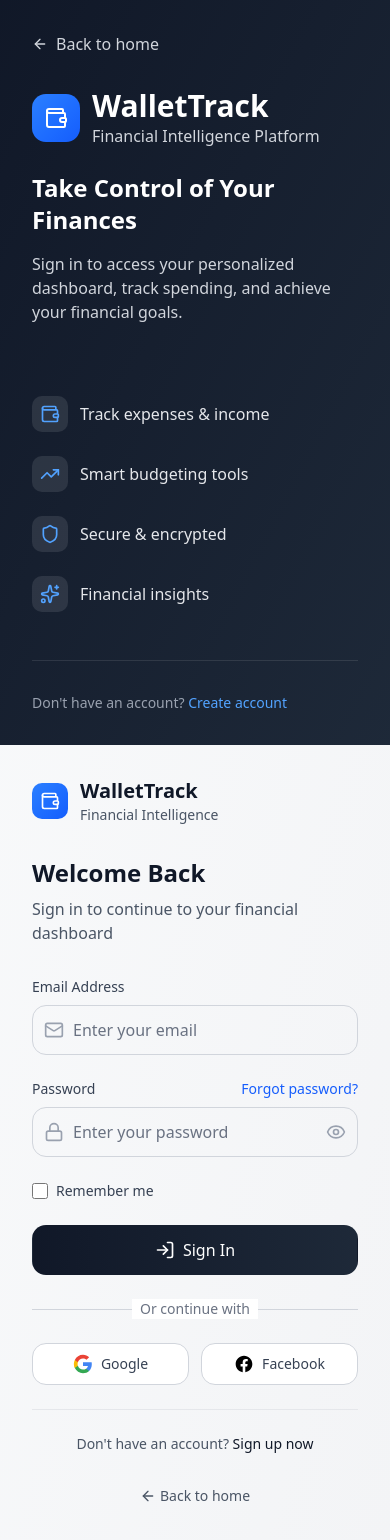
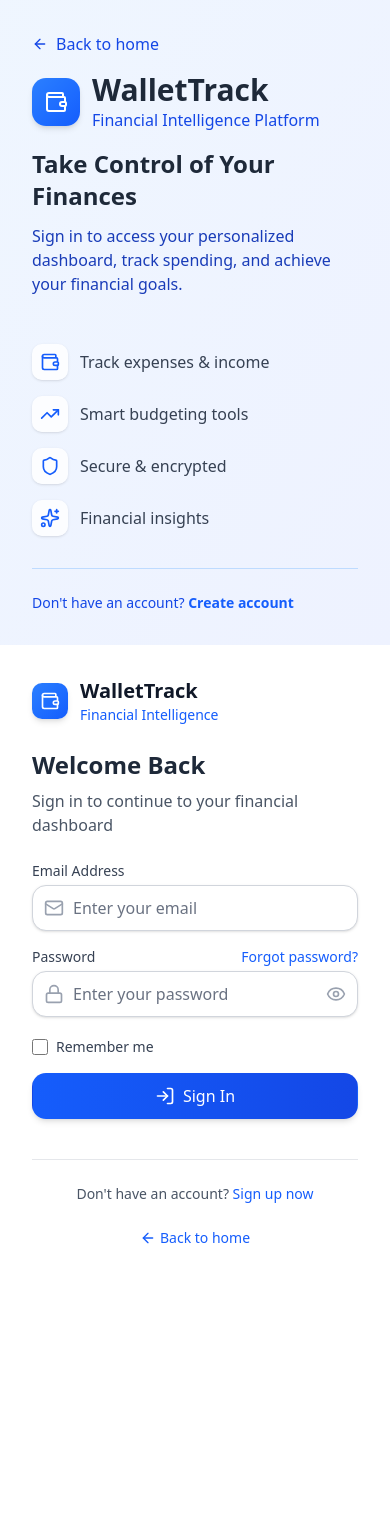
Before and after one commit to Sumukh2003/finance-app, a Next.js app in the folder wallettrack/: page /login in a window 390 px wide. After the commit the page ends 1284 px from the top, so only its background shows below. Built offline with nearby package versions, Linux system fonts and the light colour scheme.

Commit message:
full working version of walletTrack app

```diff
--- a/wallettrack/package.json
+++ b/wallettrack/package.json
@@ -21,6 +21,7 @@
     "mongodb": "^7.0.0",
     "mongoose": "^9.1.1",
     "next": "16.1.1",
+    "nodemailer": "^7.0.12",
     "papaparse": "^5.5.3",
     "react": "19.2.3",
     "react-dom": "19.2.3",
@@ -33,6 +34,7 @@
     "@tailwindcss/postcss": "^4.1.18",
     "@types/jsonwebtoken": "^9.0.10",
     "@types/node": "^20",
+    "@types/nodemailer": "^7.0.4",
     "@types/papaparse": "^5.5.2",
     "@types/react": "^19",
     "@types/react-dom": "^19",
--- a/wallettrack/src/app/api/budgets/route.ts
+++ b/wallettrack/src/app/api/budgets/route.ts
@@ -3,19 +3,26 @@
 import Budget from "@/models/Budget";
 import jwt from "jsonwebtoken";
 
+/* ---------- Helper ---------- */
+function getUserId(req: Request) {
+  const authHeader = req.headers.get("authorization");
+  if (!authHeader) throw new Error("No auth header");
+
+  const token = authHeader.split(" ")[1];
+  const decoded: any = jwt.verify(token, process.env.JWT_SECRET!);
+  return decoded.userId;
+}
+
+/* ---------- CREATE BUDGET ---------- */
 export async function POST(req: Request) {
   await connectDB();
 
   try {
-    const authHeader = req.headers.get("authorization")!;
-    const token = authHeader.split(" ")[1];
-    const decoded: any = jwt.verify(token, process.env.JWT_SECRET!);
-
-    const body = await req.json();
-    const { category, limit, month } = body;
+    const userId = getUserId(req);
+    const { category, limit, month } = await req.json();
 
     const budget = await Budget.create({
-      userId: decoded.userId,
+      userId,
       category,
       limit,
       month,
@@ -24,8 +31,95 @@
     return NextResponse.json({ success: true, budget });
   } catch (error) {
     return NextResponse.json(
-      { message: "Failed to create budget" },
+      { success: false, message: "Failed to create budget" },
       { status: 400 }
     );
   }
 }
+
+/* ---------- GET BUDGETS (by month) ---------- */
+export async function GET(req: Request) {
+  await connectDB();
+
+  try {
+    const userId = getUserId(req);
+    const { searchParams } = new URL(req.url);
+    const month = searchParams.get("month");
+
+    const budgets = await Budget.find({
+      userId,
+      ...(month ? { month } : {}),
+    }).sort({ createdAt: -1 });
+
+    return NextResponse.json({ success: true, budgets });
+  } catch (error) {
+    return NextResponse.json(
+      { success: false, message: "Failed to fetch budgets" },
+      { status: 400 }
+    );
+  }
+}
+
+/* ---------- UPDATE BUDGET ---------- */
+export async function PUT(req: Request) {
+  await connectDB();
+
+  try {
+    const userId = getUserId(req);
+    const { id, category, limit, month } = await req.json();
+
+    const budget = await Budget.findOneAndUpdate(
+      { _id: id, userId },
+      { category, limit, month },
+      { new: true }
+    );
+
+    if (!budget) {
+      return NextResponse.json(
+        { success: false, message: "Budget not found" },
+        { status: 404 }
+      );
+    }
+
+    return NextResponse.json({ success: true, budget });
+  } catch (error) {
+    return NextResponse.json(
+      { success: false, message: "Failed to update budget" },
+      { status: 400 }
+    );
+  }
+}
+
+/* ---------- DELETE BUDGET ---------- */
+export async function DELETE(req: Request) {
+  await connectDB();
+
+  try {
+    const userId = getUserId(req);
+    const { searchParams } = new URL(req.url);
+    const id = searchParams.get("id");
+
+    if (!id) {
+      return NextResponse.json(
+        { success: false, message: "Budget ID required" },
+        { status: 400 }
+      );
+    }
+
+    const budget = await Budget.findOneAndDelete({ _id: id, userId });
+
+    if (!budget) {
+      return NextResponse.json(
+        { success: false, message: "Budget not found" },
+        { status: 404 }
+      );
+    }
+
+    return NextResponse.json({ success: true });
+  } catch (error) {
+    return NextResponse.json(
+      { success: false, message: "Failed to delete budget" },
+      { status: 400 }
+    );
+  }
+}
--- a/wallettrack/src/app/api/budgets/summary/route.ts
+++ b/wallettrack/src/app/api/budgets/summary/route.ts
@@ -57,13 +57,15 @@
 
     const expenseMap = new Map(expenses.map((e) => [e._id, e.spent]));
 
-    const summary = budgets.map((b) => {
-      const spent = expenseMap.get(b.category) || 0;
-      const remaining = b.limit - spent;
+    // Include budget ID in the summary
+    const summary = budgets.map((budget) => {
+      const spent = expenseMap.get(budget.category) || 0;
+      const remaining = budget.limit - spent;
 
       return {
-        category: b.category,
-        limit: b.limit,
+        id: budget._id.toString(), // Add this line - include the budget ID
+        category: budget.category,
+        limit: budget.limit,
         spent,
         remaining,
         overBudget: remaining < 0,
@@ -72,6 +74,7 @@
 
     return NextResponse.json({ success: true, summary });
   } catch (err: any) {
+    console.error("Summary API error:", err);
     return NextResponse.json(
       { success: false, error: err.message },
       { status: 401 }
--- a/wallettrack/src/app/login/page.tsx
+++ b/wallettrack/src/app/login/page.tsx
@@ -62,56 +62,60 @@
   return (
     <div className="min-h-screen bg-gradient-to-br from-gray-50 to-gray-100">
       <div className="flex flex-col lg:flex-row min-h-screen">
-        {/* Left Column - Brand & Features */}
-        <div className="lg:w-1/2 bg-gradient-to-br from-gray-900 to-gray-800 text-white p-8 lg:p-12">
+        {/* Left Column - Brand & Features (Lighter theme) */}
+        <div className="lg:w-1/2 bg-gradient-to-br from-blue-50 to-indigo-50 p-8 lg:p-12">
           <div className="max-w-md mx-auto h-full flex flex-col justify-center">
-            <div className="mb-10">
+            <div className="mb-6">
               <Link
                 href="/"
-                className="inline-flex items-center text-gray-300 hover:text-white transition-colors mb-8"
+                className="inline-flex items-center text-blue-700 hover:text-blue-800 transition-colors mb-4"
               >
                 <ArrowLeft className="w-4 h-4 mr-2" />
                 Back to home
               </Link>
 
-              <div className="flex items-center space-x-3 mb-6">
-                <div className="p-3 bg-gradient-to-br from-blue-500 to-blue-600 rounded-xl">
-                  <Wallet className="w-6 h-6" />
+              <div className="flex items-center space-x-3 mb-4">
+                <div className="p-3 bg-gradient-to-br from-blue-500 to-blue-600 rounded-xl shadow-md">
+                  <Wallet className="w-6 h-6 text-white" />
                 </div>
                 <div>
-                  <h1 className="text-3xl font-bold">WalletTrack</h1>
-                  <p className="text-gray-300">
+                  <h1 className="text-3xl font-bold text-gray-800">
+                    WalletTrack
+                  </h1>
+                  <p className="text-blue-700 font-medium">
                     Financial Intelligence Platform
                   </p>
                 </div>
               </div>
 
-              <h2 className="text-2xl font-bold mb-4">
+              <h2 className="text-2xl font-bold text-gray-800 mb-3">
                 Take Control of Your Finances
               </h2>
-              <p className="text-gray-300 mb-8">
+              <p className="text-blue-800 mb-6">
                 Sign in to access your personalized dashboard, track spending,
                 and achieve your financial goals.
               </p>
             </div>
 
-            <div className="space-y-6">
+            <div className="space-y-4 mb-8">
               {features.map((feature, index) => (
                 <div key={index} className="flex items-center space-x-3">
-                  <div className="p-2 bg-white/10 rounded-lg">
-                    <feature.icon className="w-5 h-5 text-blue-400" />
+                  <div className="p-2 bg-white/80 backdrop-blur-sm rounded-lg shadow-sm">
+                    <feature.icon className="w-5 h-5 text-blue-600" />
                   </div>
-                  <span className="text-gray-200">{feature.text}</span>
+                  <span className="text-gray-700 font-medium">
+                    {feature.text}
+                  </span>
                 </div>
               ))}
             </div>
 
-            <div className="mt-12 pt-8 border-t border-white/10">
-              <p className="text-gray-400 text-sm">
+            <div className="mt-auto pt-6 border-t border-blue-200">
+              <p className="text-blue-700 text-sm">
                 Don't have an account?{" "}
                 <Link
                   href="/register"
-                  className="text-blue-400 hover:text-blue-300 font-medium transition-colors"
+                  className="text-blue-600 hover:text-blue-800 font-semibold transition-colors"
                 >
                   Create account
                 </Link>
@@ -121,26 +125,26 @@
         </div>
 
         {/* Right Column - Login Form */}
-        <div className="lg:w-1/2 p-8 lg:p-12 flex items-center justify-center">
+        <div className="lg:w-1/2 p-8 lg:p-12 flex items-center justify-center bg-white">
           <div className="max-w-md w-full">
-            <div className="lg:hidden mb-8">
+            <div className="lg:hidden mb-6">
               <div className="flex items-center space-x-3">
-                <div className="p-2 bg-gradient-to-br from-blue-500 to-blue-600 rounded-lg">
+                <div className="p-2 bg-gradient-to-br from-blue-500 to-blue-600 rounded-lg shadow-md">
                   <Wallet className="w-5 h-5 text-white" />
                 </div>
                 <div>
                   <h1 className="text-xl font-bold text-gray-900">
                     WalletTrack
                   </h1>
-                  <p className="text-gray-600 text-sm">
+                  <p className="text-blue-600 text-sm font-medium">
                     Financial Intelligence
                   </p>
                 </div>
               </div>
             </div>
 
-            <div className="mb-8">
-              <h2 className="text-2xl font-bold text-gray-900 mb-2">
+            <div className="mb-6">
+              <h2 className="text-2xl font-bold text-gray-800 mb-2">
                 Welcome Back
               </h2>
               <p className="text-gray-600">
@@ -149,7 +153,7 @@
             </div>
 
             <form
-              className="space-y-6"
+              className="space-y-4"
               onSubmit={(e) => {
                 e.preventDefault();
                 login();
@@ -159,7 +163,7 @@
               <div>
                 <label
                   htmlFor="email"
-                  className="block text-sm font-medium text-gray-700 mb-2"
+                  className="block text-sm font-medium text-gray-700 mb-1"
                 >
                   Email Address
                 </label>
@@ -173,7 +177,7 @@
                     type="email"
                     autoComplete="email"
                     required
-                    className="block w-full pl-10 pr-3 py-3 border border-gray-300 rounded-xl focus:outline-none focus:ring-2 focus:ring-gray-400 focus:border-transparent placeholder-gray-500"
+                    className="block w-full pl-10 pr-3 py-2.5 border border-gray-300 rounded-xl focus:outline-none focus:ring-2 focus:ring-blue-500 focus:border-transparent placeholder-gray-500 bg-white shadow-sm"
                     placeholder="Enter your email"
                     value={email}
                     onChange={(e) => setEmail(e.target.value)}
@@ -183,7 +187,7 @@
 
               {/* Password Field */}
               <div>
-                <div className="flex items-center justify-between mb-2">
+                <div className="flex items-center justify-between mb-1">
                   <label
                     htmlFor="password"
                     className="block text-sm font-medium text-gray-700"
@@ -207,7 +211,7 @@
                     type={showPassword ? "text" : "password"}
                     autoComplete="current-password"
                     required
-                    className="block w-full pl-10 pr-10 py-3 border border-gray-300 rounded-xl focus:outline-none focus:ring-2 focus:ring-gray-400 focus:border-transparent placeholder-gray-500"
+                    className="block w-full pl-10 pr-10 py-2.5 border border-gray-300 rounded-xl focus:outline-none focus:ring-2 focus:ring-blue-500 focus:border-transparent placeholder-gray-500 bg-white shadow-sm"
                     placeholder="Enter your password"
                     value={password}
                     onChange={(e) => setPassword(e.target.value)}
@@ -227,7 +231,7 @@
               </div>
 
               {/* Remember Me Checkbox */}
-              <div className="flex items-center">
+              <div className="flex items-center pt-1">
                 <input
                   id="remember-me"
                   name="remember-me"
@@ -246,7 +250,7 @@
 
               {/* Error Message */}
               {error && (
-                <div className="rounded-xl bg-red-50 border border-red-200 p-4">
+                <div className="rounded-xl bg-red-50 border border-red-200 p-3 shadow-sm">
                   <div className="flex items-center">
                     <Shield className="h-5 w-5 text-red-500 mr-2" />
                     <span className="text-sm text-red-700 font-medium">
@@ -260,7 +264,7 @@
               <button
                 type="submit"
                 disabled={loading}
-                className="w-full flex justify-center items-center py-3 px-4 border border-transparent rounded-xl font-medium text-white bg-gradient-to-r from-gray-900 to-gray-800 hover:from-gray-800 hover:to-gray-700 focus:outline-none focus:ring-2 focus:ring-offset-2 focus:ring-gray-500 disabled:opacity-50 disabled:cursor-not-allowed transition-all duration-300"
+                className="w-full mb-10 flex justify-center items-center py-2.5 px-4 border border-transparent rounded-xl font-medium text-white bg-gradient-to-r from-blue-600 to-blue-700 hover:from-blue-700 hover:to-blue-800 focus:outline-none focus:ring-2 focus:ring-offset-2 focus:ring-blue-500 disabled:opacity-50 disabled:cursor-not-allowed transition-all duration-300 shadow-md hover:shadow-lg "
               >
                 {loading ? (
                   <>
@@ -275,66 +279,13 @@
                 )}
               </button>
 
-              {/* Divider */}
-              <div className="relative">
-                <div className="absolute inset-0 flex items-center">
-                  <div className="w-full border-t border-gray-300"></div>
-                </div>
-                <div className="relative flex justify-center text-sm">
-                  <span className="px-2 bg-white text-gray-500">
-                    Or continue with
-                  </span>
-                </div>
-              </div>
-
-              {/* Social Login */}
-              <div className="grid grid-cols-2 gap-3">
-                <button
-                  type="button"
-                  className="w-full inline-flex justify-center items-center py-2.5 px-4 border border-gray-300 rounded-xl text-sm font-medium text-gray-700 bg-white hover:bg-gray-50 focus:outline-none focus:ring-2 focus:ring-offset-2 focus:ring-gray-500 transition-colors"
-                >
-                  <svg className="w-5 h-5 mr-2" viewBox="0 0 24 24">
-                    <path
-                      fill="#4285F4"
-                      d="M22.56 12.25c0-.78-.07-1.53-.2-2.25H12v4.26h5.92c-.26 1.37-1.04 2.53-2.21 3.31v2.77h3.57c2.08-1.92 3.28-4.74 3.28-8.09z"
-                    />
-                    <path
-                      fill="#34A853"
-                      d="M12 23c2.97 0 5.46-.98 7.28-2.66l-3.57-2.77c-.98.66-2.23 1.06-3.71 1.06-2.86 0-5.29-1.93-6.16-4.53H2.18v2.84C3.99 20.53 7.7 23 12 23z"
-                    />
-                    <path
-                      fill="#FBBC05"
-                      d="M5.84 14.09c-.22-.66-.35-1.36-.35-2.09s.13-1.43.35-2.09V7.07H2.18C1.43 8.55 1 10.22 1 12s.43 3.45 1.18 4.93l2.85-2.22.81-.62z"
-                    />
-                    <path
-                      fill="#EA4335"
-                      d="M12 5.38c1.62 0 3.06.56 4.21 1.64l3.15-3.15C17.45 2.09 14.97 1 12 1 7.7 1 3.99 3.47 2.18 7.07l3.66 2.84c.87-2.6 3.3-4.53 6.16-4.53z"
-                    />
-                  </svg>
-                  Google
-                </button>
-                <button
-                  type="button"
-                  className="w-full inline-flex justify-center items-center py-2.5 px-4 border border-gray-300 rounded-xl text-sm font-medium text-gray-700 bg-white hover:bg-gray-50 focus:outline-none focus:ring-2 focus:ring-offset-2 focus:ring-gray-500 transition-colors"
-                >
-                  <svg
-                    className="w-5 h-5 mr-2"
-                    fill="#000000"
-                    viewBox="0 0 24 24"
-                  >
-                    <path d="M12 2C6.477 2 2 6.477 2 12c0 4.991 3.657 9.128 8.438 9.879V14.89h-2.54V12h2.54V9.797c0-2.506 1.492-3.89 3.777-3.89 1.094 0 2.238.195 2.238.195v2.46h-1.26c-1.243 0-1.63.771-1.63 1.562V12h2.773l-.443 2.89h-2.33v6.989C18.343 21.129 22 16.99 22 12c0-5.523-4.477-10-10-10z" />
-                  </svg>
-                  Facebook
-                </button>
-              </div>
-
               {/* Sign Up Link */}
               <div className="text-center pt-6 border-t border-gray-200">
                 <p className="text-sm text-gray-600">
                   Don't have an account?{" "}
                   <Link
                     href="/register"
-                    className="font-medium text-gray-900 hover:text-gray-800"
+                    className="font-medium text-blue-600 hover:text-blue-800"
                   >
                     Sign up now
                   </Link>
@@ -343,10 +294,10 @@
             </form>
 
             {/* Mobile Back Link */}
-            <div className="mt-8 text-center lg:hidden">
+            <div className="mt-6 text-center lg:hidden">
               <Link
                 href="/"
-                className="inline-flex items-center text-sm text-gray-600 hover:text-gray-900"
+                className="inline-flex items-center text-sm text-blue-600 hover:text-blue-800 font-medium"
               >
                 <ArrowLeft className="w-4 h-4 mr-1" />
                 Back to home
--- a/wallettrack/src/app/page.tsx
+++ b/wallettrack/src/app/page.tsx
@@ -423,21 +423,6 @@
                   Already have an account?
                 </Link>
               </div>
-
-              <div className="flex flex-wrap justify-center gap-6 text-sm text-gray-600">
-                <div className="flex items-center">
-                  <CheckCircle className="w-4 h-4 text-green-600 mr-2" />
-                  <span>No credit card required</span>
-                </div>
-                <div className="flex items-center">
-                  <CheckCircle className="w-4 h-4 text-green-600 mr-2" />
-                  <span>14-day free trial</span>
-                </div>
-                <div className="flex items-center">
-                  <CheckCircle className="w-4 h-4 text-green-600 mr-2" />
-                  <span>Cancel anytime</span>
-                </div>
-              </div>
             </div>
           </div>
         </div>
@@ -475,18 +460,6 @@
               >
                 Contact
               </Link>
-              <Link
-                href="/privacy"
-                className="text-gray-600 hover:text-blue-600 transition-colors"
-              >
-                Privacy
-              </Link>
-              <Link
-                href="/terms"
-                className="text-gray-600 hover:text-blue-600 transition-colors"
-              >
-                Terms
-              </Link>
             </div>
 
             <div className="border-t border-gray-200 pt-8">
--- a/wallettrack/src/components/Header.tsx
+++ b/wallettrack/src/components/Header.tsx
@@ -1,15 +1,22 @@
 "use client";
 
 import Link from "next/link";
-import { useRouter } from "next/navigation";
+import { useRouter, usePathname } from "next/navigation";
 
 export default function Header() {
   const router = useRouter();
+  const pathname = usePathname(); // get current path
 
   const handleLogout = () => {
     localStorage.removeItem("token");
     router.push("/login");
   };
+
+  const navLinks = [
+    { href: "/dashboard", label: "Dashboard" },
+    { href: "/dashboard/transactions", label: "Transactions" },
+    { href: "/dashboard/budgets", label: "Budgets" },
+  ];
 
   return (
     <header className="bg-white shadow-sm border-b">
@@ -24,24 +31,18 @@
             </Link>
           </div>
           <nav className="flex items-center space-x-6">
-            <Link
-              href="/dashboard"
-              className="text-gray-700 hover:text-gray-900"
-            >
-              Dashboard
-            </Link>
-            <Link
-              href="/dashboard/transactions"
-              className="text-gray-700 hover:text-gray-900"
-            >
-              Transactions
-            </Link>
-            <Link
-              href="/dashboard/budgets"
-              className="text-gray-700 hover:text-gray-900"
-            >
-              Budgets
-            </Link>
+            {navLinks.map((link) => (
+              <Link
+                key={link.href}
+                href={link.href}
+                className={`relative text-gray-700 hover:text-gray-900 transition-colors
+                  after:absolute after:-bottom-1 after:left-0 after:w-0 after:h-[2px] after:bg-black after:transition-all
+                  ${pathname === link.href ? "after:w-full" : ""}`}
+              >
+                {link.label}
+              </Link>
+            ))}
+
             <button
               onClick={handleLogout}
               className="bg-red-600 text-white px-4 py-2 rounded-md hover:bg-red-700 transition-colors"
--- a/wallettrack/src/components/charts/ExpensePieChart.tsx
+++ b/wallettrack/src/components/charts/ExpensePieChart.tsx
@@ -174,7 +174,7 @@
 
   return (
     <div className="w-full">
-      <div className="h-64">
+      <div className="h-110">
         <ResponsiveContainer width="100%" height="100%">
           <PieChart>
             <Pie
@@ -183,7 +183,7 @@
               cy="50%"
               labelLine={false}
               label={renderCustomizedLabel}
-              outerRadius={80}
+              outerRadius={150}
               fill="#8884d8"
               dataKey="value"
               onClick={handleClick}
```
Also changed, not shown: wallettrack/src/app/dashboard/budgets/page.tsx (+58 -20 lines), wallettrack/src/app/register/page.tsx (+62 -54 lines), 1 other file (tests, documents, lock files or other folders).
